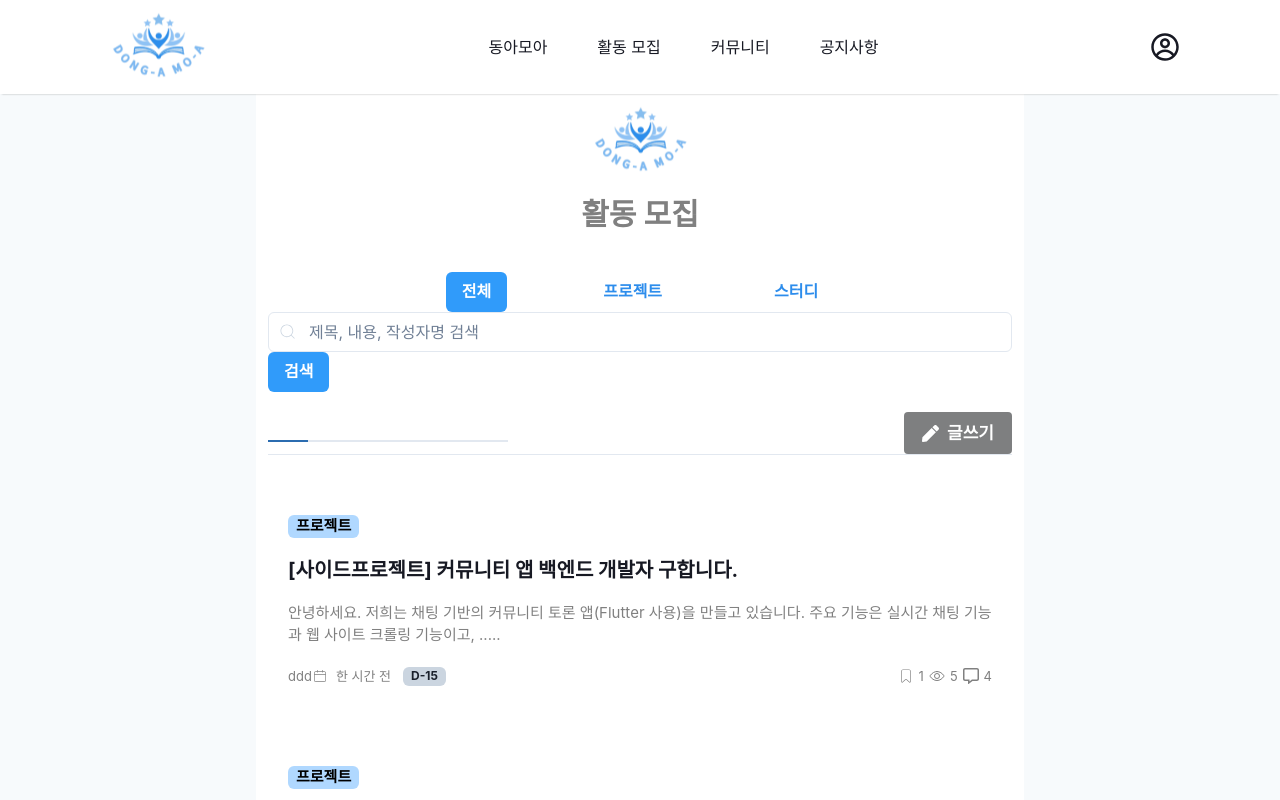
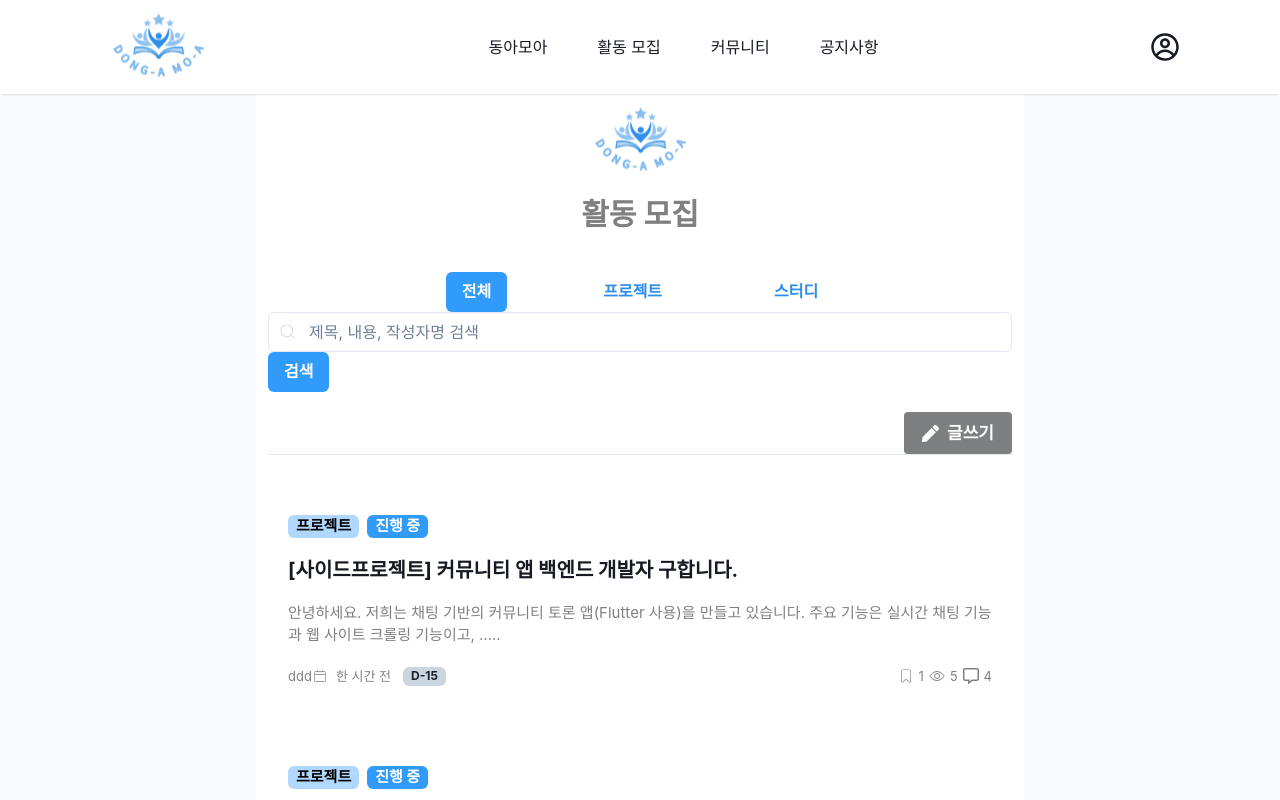
Before and after one commit to donga-it-club/damoa-fe, a React (Vite) app: page /recruit in a window 1280 px wide. Shown: the top 800 px of the page. Built offline with nearby package versions, Linux system fonts and the light colour scheme.

Commit message:
🐛fix: 이상한 코드 삭제

```diff
--- a/src/api/__mock__/contents.ts
+++ b/src/api/__mock__/contents.ts
@@ -11,6 +11,7 @@ export interface ContentType {
   createdDate: string;
   deadline: string;
   Bookmark: number;
+  progress: boolean;
   view: number;
   comment: number;
 }
@@ -24,6 +25,7 @@ export const MockRecruitContents: ContentType[] = [
     category: ContentsCategoryType.PROJECT,
     isActivated: ContentsActivityType.ACTIVITY_REVIEW,
     userId: 1,
+    progress: true,
     username: 'ddd',
     createdDate: '2024-04-18T13:59:52.739Z',
     deadline: '2024-10-18T13:59:52.739Z',
@@ -39,6 +41,8 @@ export const MockRecruitContents: ContentType[] = [
     category: ContentsCategoryType.PROJECT,
     isActivated: ContentsActivityType.EMPLOYMENT_ESSAY,
     userId: 1,
+    progress: true,
+
     username: 'ddd',
     createdDate: '2024-04-18T13:59:52.739Z',
     deadline: '2024-10-18T13:59:52.739Z',
@@ -58,6 +62,8 @@ export const MockRecruitContents: ContentType[] = [
     createdDate: '2024-04-18T13:59:52.739Z',
     deadline: '2024-10-18T13:59:52.739Z',
     Bookmark: 1,
+    progress: false,
+
     view: 5,
     comment: 4,
   },
@@ -73,6 +79,7 @@ export const MockRecruitContents: ContentType[] = [
     createdDate: '2024-04-18T13:59:52.739Z',
     deadline: '2024-10-18T13:59:52.739Z',
     Bookmark: 1,
+    progress: false,
     view: 5,
     comment: 4,
   },
--- a/src/components/recruit/ContentsList.tsx
+++ b/src/components/recruit/ContentsList.tsx
@@ -2,45 +2,30 @@ import { useState } from 'react';
 import { CiBookmark, CiCalendar } from 'react-icons/ci';
 import { FaRegCommentAlt } from 'react-icons/fa';
 import { IoEyeOutline } from 'react-icons/io5';
-import { Badge, Flex, Heading, HStack, Spacer, Tab, TabList, Tabs, Text } from '@chakra-ui/react';
+import { Badge, Flex, Heading, HStack, Spacer, Text } from '@chakra-ui/react';
 import styled from 'styled-components';
 import WriteButton from '../WriteButton';
-import { ContentsActivityType, TContentsActivityType } from '@/api/@asConst';
+import { ContentsCategoryType } from '@/api/@asConst';
 import { ContentType } from '@/api/__mock__/contents';
-import { CONTENTS_ACTIVITY_LABELS, CONTENTS_CATEGORY_LABEL } from '@/constants/label';
+import { CONTENTS_CATEGORY_LABEL } from '@/constants/label';
 
 interface ContentsListProps {
   contents: ContentType[];
 }
 
 const ContentsList: React.FC<ContentsListProps> = ({ contents }) => {
-  const [activity, setActivity] = useState<TContentsActivityType[keyof TContentsActivityType]>(
-    ContentsActivityType.ALL,
-  );
-  const mappedActivities = Object.values(ContentsActivityType);
-
-  const handleClick = (value: keyof TContentsActivityType) => {
-    setActivity(value);
-  };
+  const [activity, _] = useState<'ALL' | boolean>('ALL');
+  const mappedActivities = Object.values(ContentsCategoryType);
 
   const filteredActivityContents = contents.filter(value => {
-    if (activity === ContentsActivityType.ALL) return true;
-    return activity === value.isActivated;
+    if (activity === 'ALL') return true;
+    return activity === value.progress;
   });
+
+  console.log(mappedActivities);
   return (
     <>
       <Flex mt={5} borderBottom="1px" borderColor="gray.200">
-        <Flex>
-          <Tabs>
-            <TabList>
-              {mappedActivities.map(value => (
-                <Tab title={activity} value={value} onClick={() => handleClick(value)} pb={5} px={5}>
-                  {CONTENTS_ACTIVITY_LABELS[value]}
-                </Tab>
-              ))}
-            </TabList>
-          </Tabs>
-        </Flex>
         <Spacer />
         <WriteButton />
       </Flex>
@@ -60,7 +45,7 @@ const ContentsList: React.FC<ContentsListProps> = ({ contents }) => {
               {CONTENTS_CATEGORY_LABEL[value.category]}
             </Badge>
             <Badge variant="solid" colorScheme="brand" fontSize={15}>
-              {CONTENTS_ACTIVITY_LABELS[value.isActivated]}
+              {value.progress === true ? '진행 중' : '진행 완료'}
             </Badge>
           </HStack>
           <Heading size="md">{value.title}</Heading>
--- a/src/constants/label.ts
+++ b/src/constants/label.ts
@@ -12,7 +12,10 @@ export const CONTENTS_CATEGORY_LABEL: Record<keyof TContentsCategoryType, string
 };
 
 export const CONTENTS_ACTIVITY_LABELS: Record<keyof TContentsActivityType, string> = {
-  [ContentsActivityType.ALL]: '전체',
-  [ContentsActivityType.RECRUITED]: '모집 중',
-  [ContentsActivityType.RECRUITED_DONE]: '모집 완료',
+  [ContentsActivityType.ACTIVITY_REVIEW]: '활동후기',
+  [ContentsActivityType.EMPLOYMENT_ESSAY]: '취업 수기',
+  [ContentsActivityType.JOB_POSTING]: '채용 공고',
+  [ContentsActivityType.KNOWLEDGE_SHARING]: '지식 공유',
+  [ContentsActivityType.PROMOTION]: '홍보',
+  [ContentsActivityType.FREE_BOARD]: '자유 게시판',
 };
```
